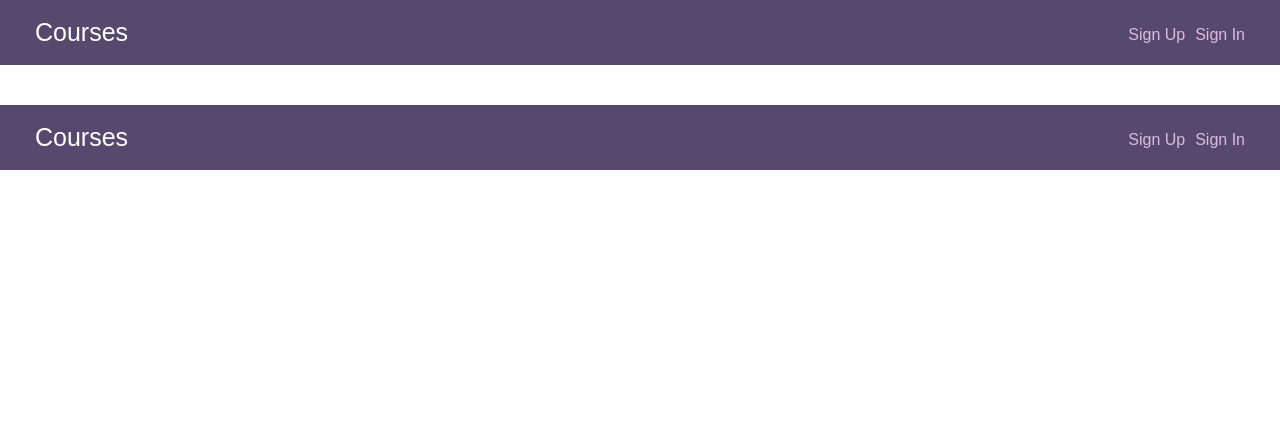
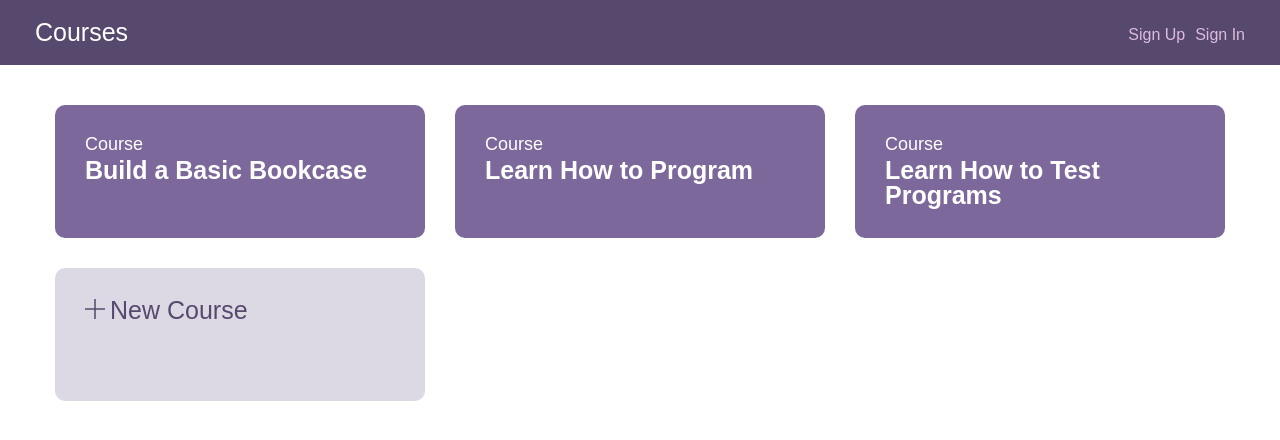
Before and after one commit to rdelva/rdelva-fullstack_app_with_react_and_rest_api, a React (Create React App) app in the folder client/: page / in a window 1280 px wide. Shown: the top 440 px of the page. Built offline with nearby package versions, Linux system fonts and the light colour scheme.

Commit message:
remove redudant text

```diff
--- a/client/src/components/Courses.js
+++ b/client/src/components/Courses.js
@@ -1,16 +1,14 @@
 //import { useContext } from 'react';
-import { Link } from 'react-router-dom';
-import Nav from './Nav';
+// import { Link } from 'react-router-dom';
+// import Nav from './Nav';
+import Home from './Home';
 
 
 const Courses = () => {
   return (
-    <header>
-      <div className="wrap header--flex">
-        <h1 className="header--logo"><Link to="/">Courses</Link></h1>
-        <Nav />
-      </div>
-    </header>
+    <div className="wrap header--flex">
+      <Home />
+    </div>
   );
 }
 
```
